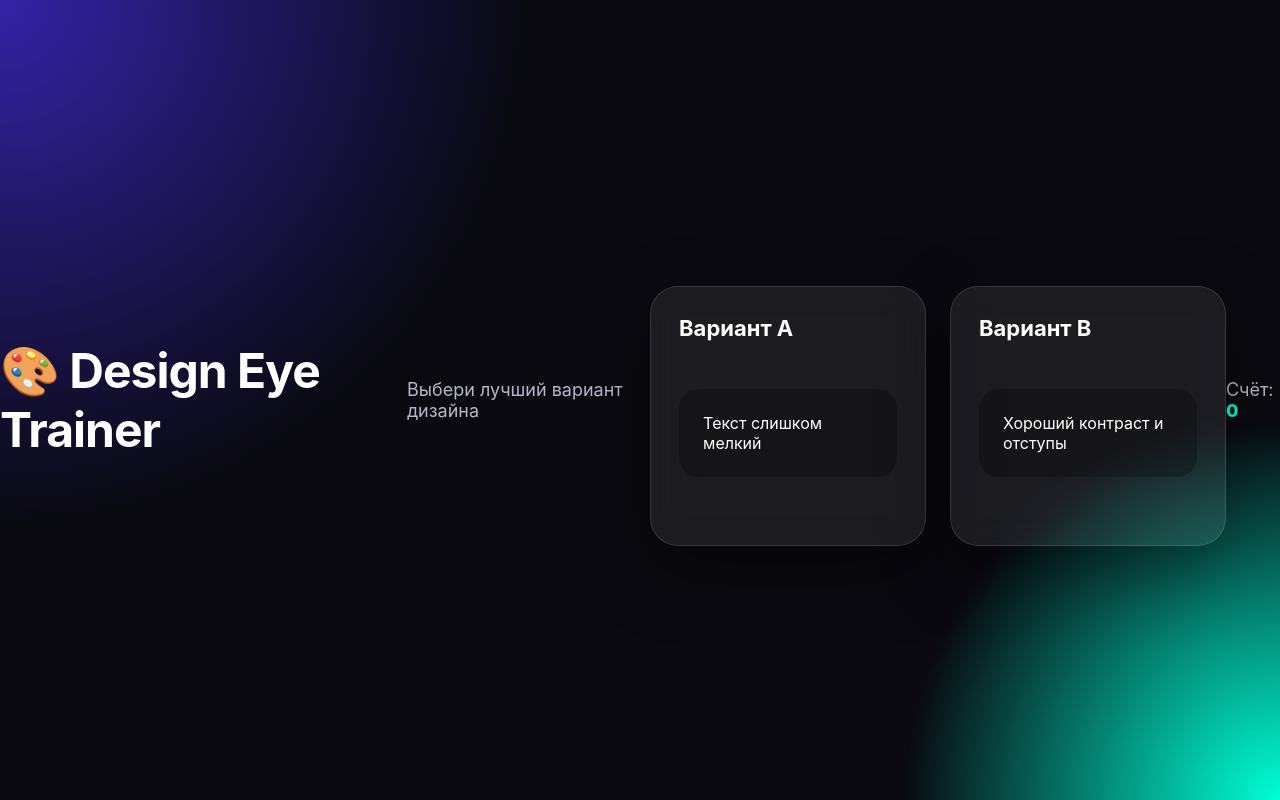
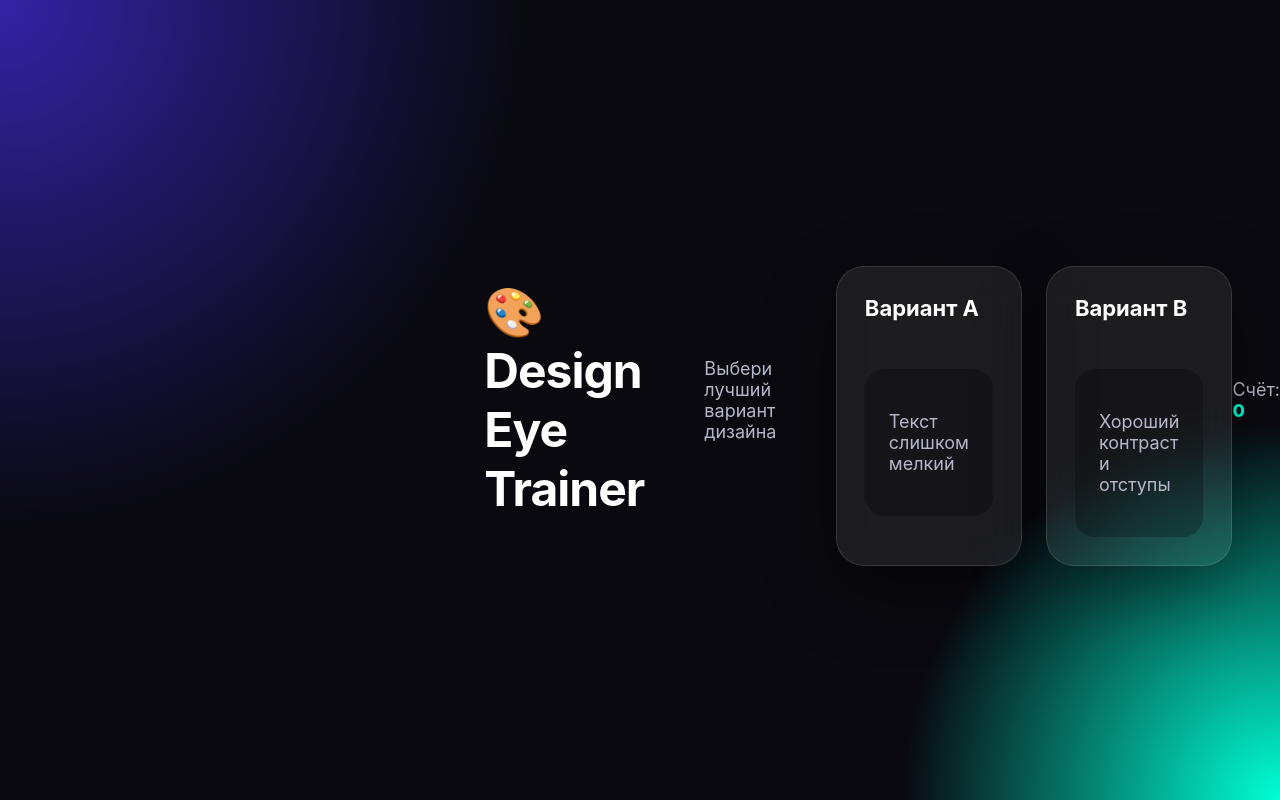
Before and after one commit to DoomeD337/doomed337.github.io, a plain HTML site: page index.html in a window 1280 px wide. Drawn offline with Linux system fonts and the light colour scheme.

Commit message:
Update index.html

```diff
--- a/index.html
+++ b/index.html
@@ -5,7 +5,9 @@
   <title>Doomed Design Game</title>
   <link rel="stylesheet" href="style.css">
 </head>
+<script src="script.js"></script>
 <body>
+  <main class="app"></main>
 
 <h1>🎨 Design Eye Trainer</h1>
 <p>Выбери лучший вариант дизайна</p>
```
